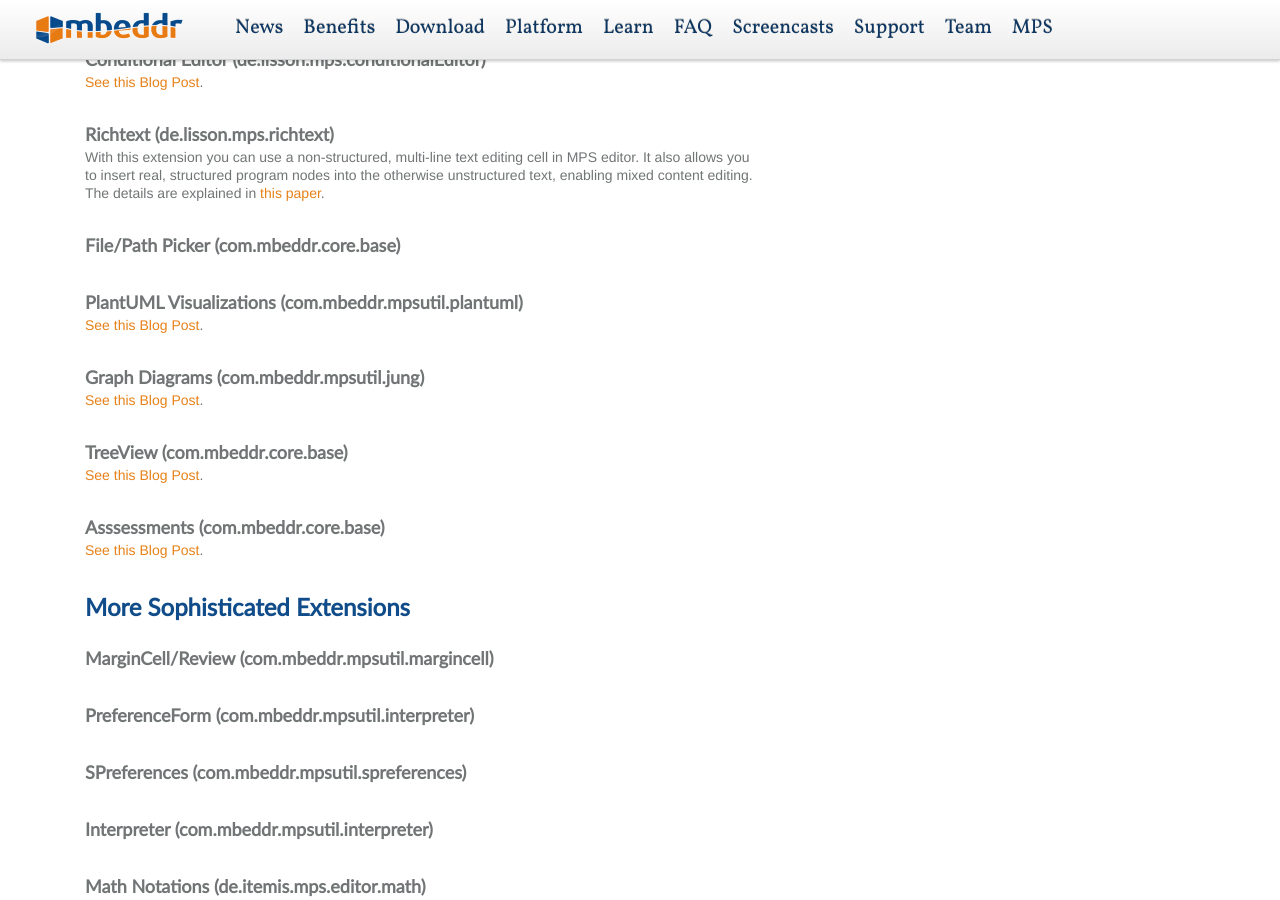
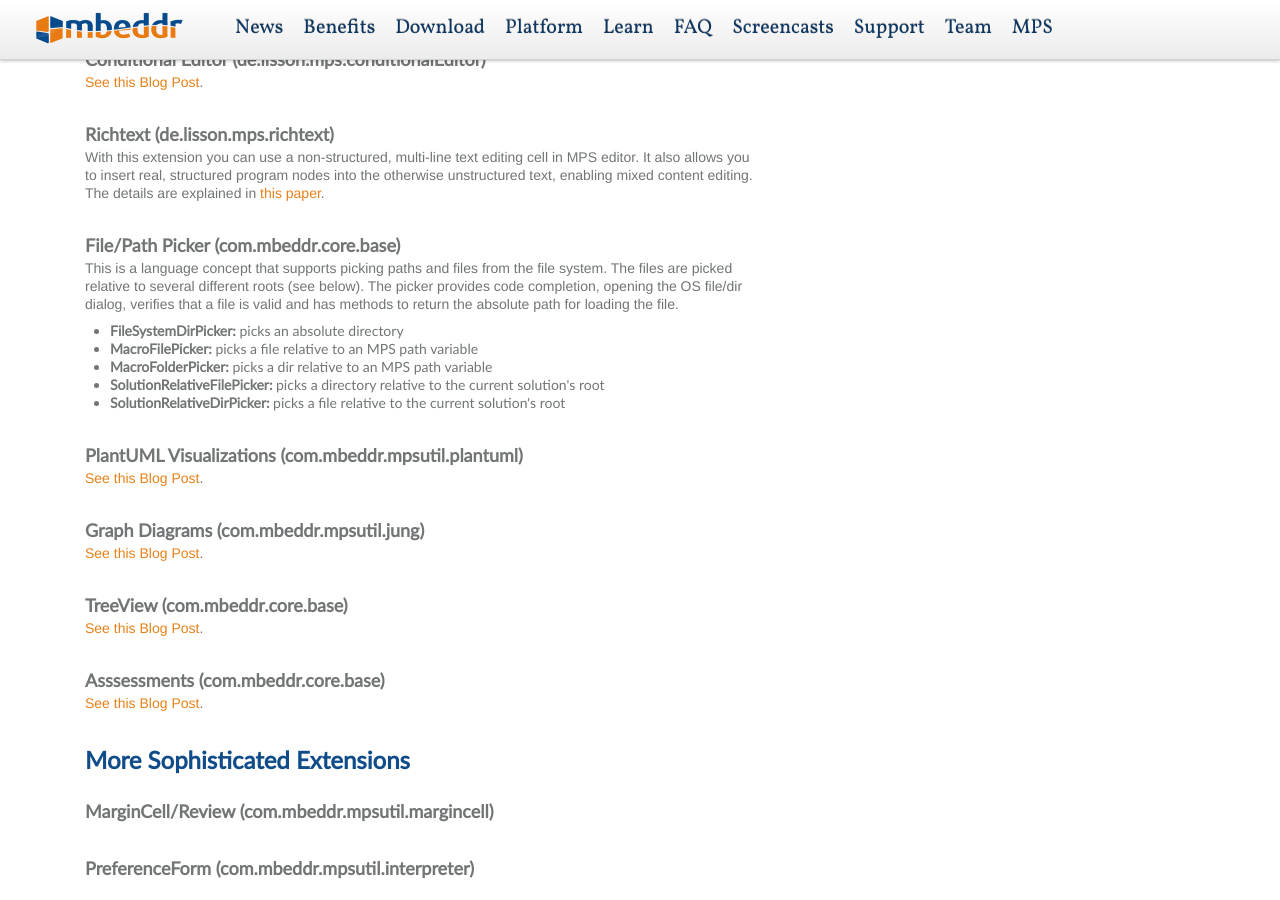
Before and after one commit to mbeddr/mbeddr.github.io, a Jekyll site: the page platform.html, which Jekyll copies as it is, in a window 1280 px wide and 900 px high, scrolled down 2424 px. Built offline with Jekyll 4.4.1, drawn with Linux system fonts in a browser that asks for light colours; nearby versions of some CDN libraries; library files that are not in the unit come from our copies.

Commit message:
more work on platform

```diff
--- a/platform.html
+++ b/platform.html
@@ -392,7 +392,17 @@
                         <h3>File/Path Picker (com.mbeddr.core.base)</h3>
 
                         <p>
-
+                            This is a language concept that supports picking paths and files from the file system.
+                            The files are picked relative to several different roots (see below). The picker provides
+                            code completion, opening the OS file/dir dialog, verifies that a file is valid and has
+                            methods to return the absolute path for loading the file.
+                            <ul>
+                            <li><b>FileSystemDirPicker:</b> picks an absolute directory</li>
+                            <li><b>MacroFilePicker:</b> picks a file relative to an MPS path variable</li>
+                            <li><b>MacroFolderPicker:</b> picks a dir relative to an MPS path variable</li>
+                            <li><b>SolutionRelativeFilePicker:</b> picks a directory relative to the current solution's root</li>
+                            <li><b>SolutionRelativeDirPicker:</b> picks a file relative to the current solution's root</li>
+                            </ul>
                         </p>
 
 
```
